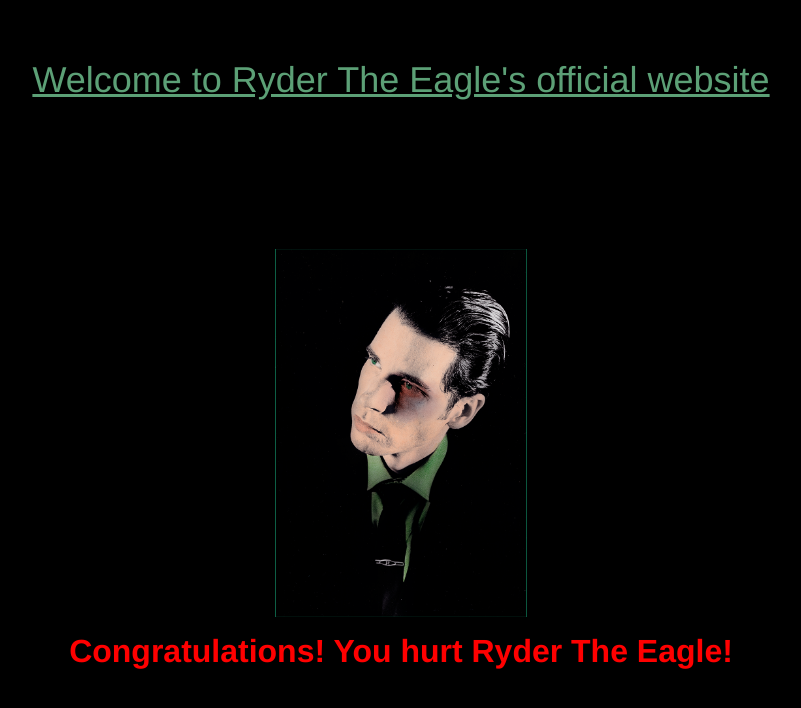
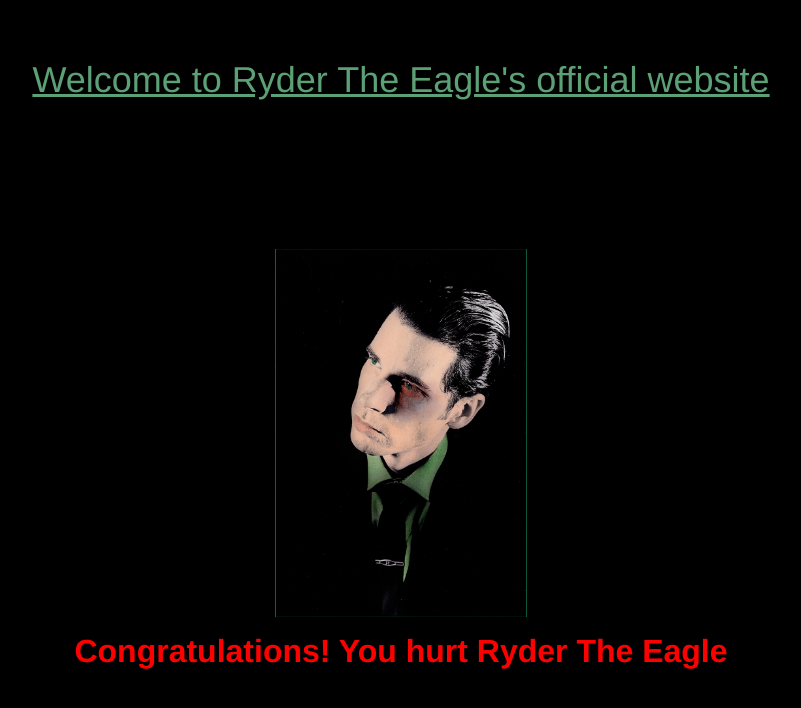
Before and after one commit to rydertheeagle/official-website, a plain HTML site: page punch.html in a window 1280 px wide. Shown: the whole page, without its empty margins (239-1040 px from the left). Drawn offline with Linux system fonts and the light colour scheme; a web font is replaced by a local one.

Commit message:
Update punch.html

```diff
--- a/punch.html
+++ b/punch.html
@@ -29,7 +29,7 @@
         <img class="punch-img" src="./images/punch.png" alt="">
       </div>
 
-      <h1> Congratulations! You hurt Ryder The Eagle!</h1>
+      <h1> Congratulations! You hurt Ryder The Eagle</h1>
       <br>
 
     </div>
```
